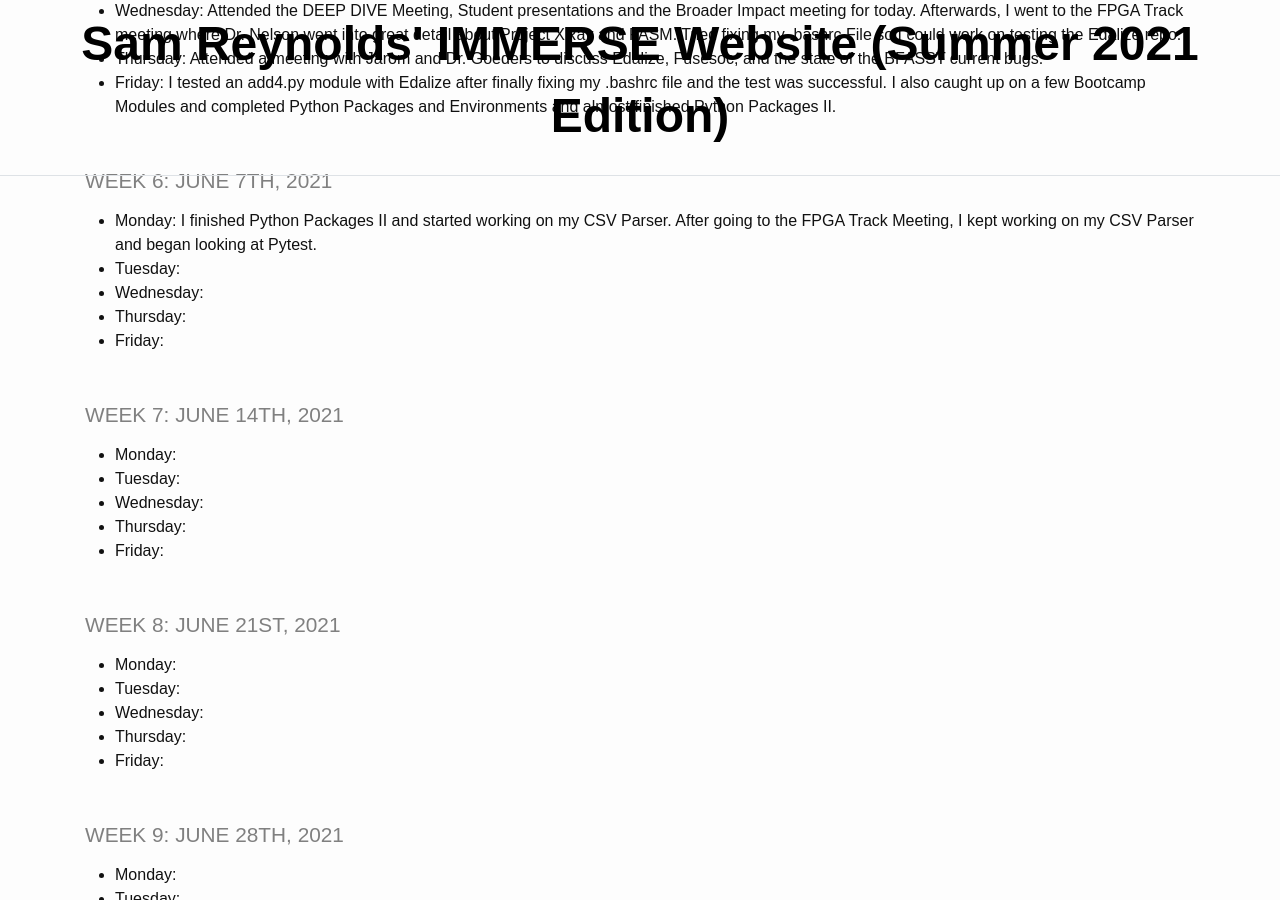
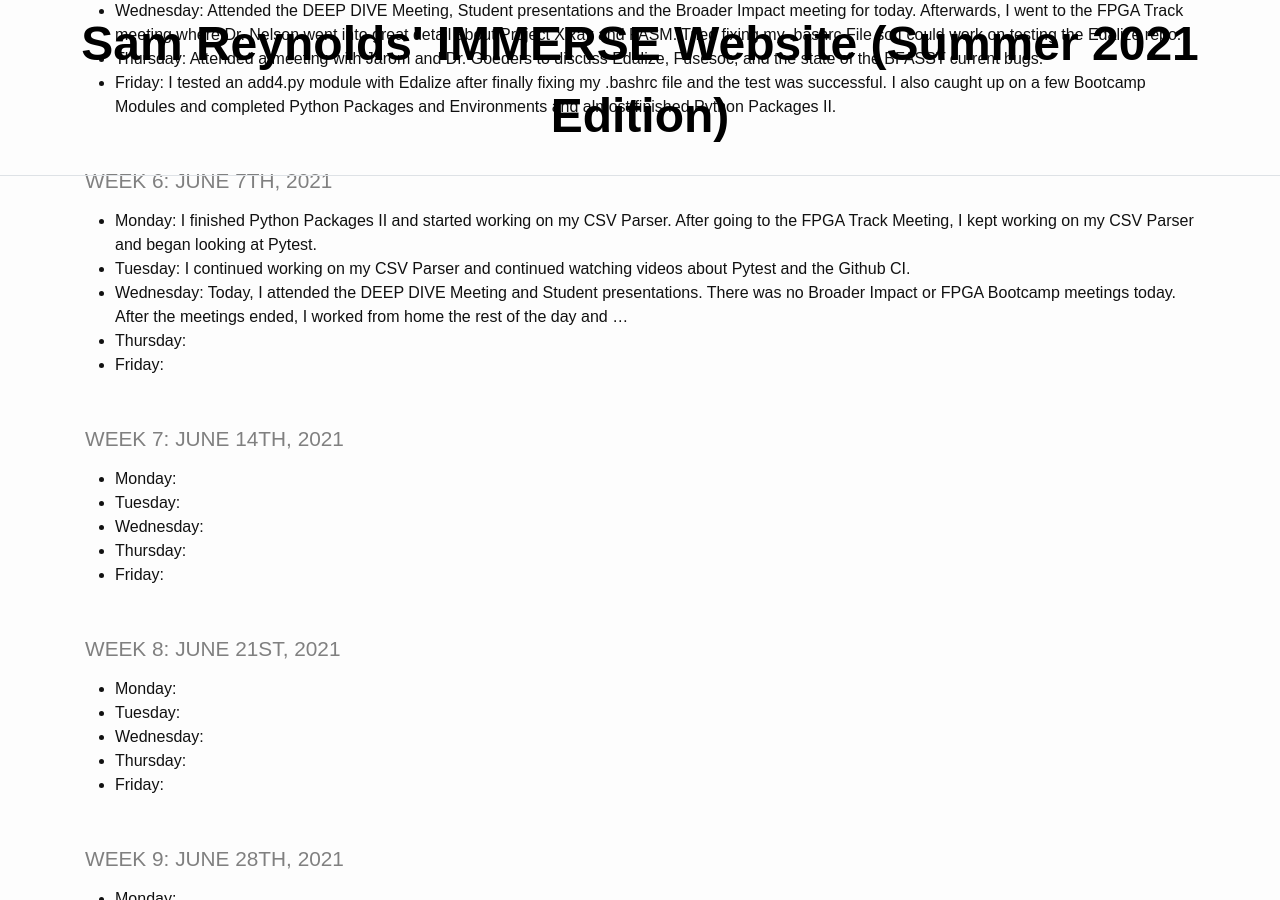
Before and after one commit to TheDHCreator/thedhcreator.github.io, a Jekyll site: the page built from _pages/log.md, in a window 1280 px wide and 900 px high, scrolled down 1991 px. Built offline with Jekyll 4.4.1, drawn with Linux system fonts in a browser that asks for light colours.

Commit message:
Not much done Tuesday but aiming to finish watching all missed lectures tonight. Don't know if I will finish CSV parser today but will aim to have it finished by the end of the week.

```diff
--- a/_pages/log.md
+++ b/_pages/log.md
@@ -58,8 +58,8 @@ title: IMMERSE Log
 ### Week 6: June 7th, 2021
 
 * **Monday**: I finished Python Packages II and started working on my CSV Parser. After going to the FPGA Track Meeting, I kept working on my CSV Parser and began looking at Pytest.
-* **Tuesday**:
-* **Wednesday**:
+* **Tuesday**: I continued working on my CSV Parser and continued watching videos about Pytest and the Github CI.
+* **Wednesday**: Today, I attended the DEEP DIVE Meeting and Student presentations. There was no Broader Impact or FPGA Bootcamp meetings today. After the meetings ended, I worked from home the rest of the day and ...
 * **Thursday**:
 * **Friday**:
 
```
